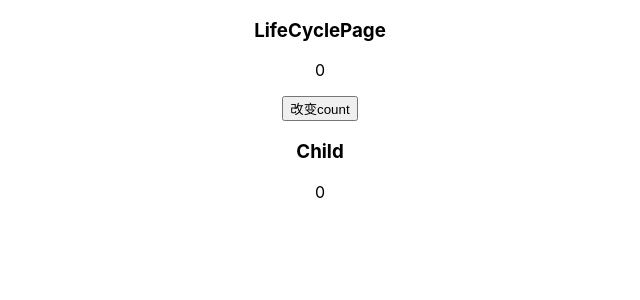
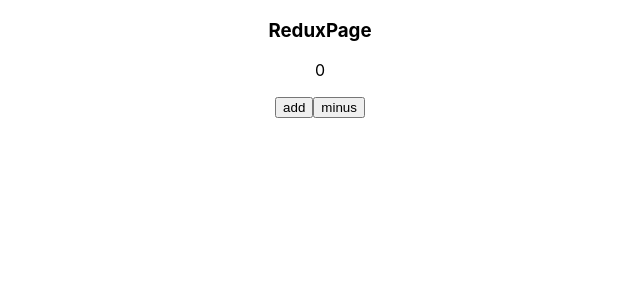
Before and after one commit to ShirlyZhang/LearnReact, a React app: page / in a window 1280 px wide. Shown: the top 300 px of the page, without its empty margins (320-960 px from the left). Built offline with nearby package versions, Linux system fonts and the light colour scheme.

Commit message:
redux学习完毕

```diff
--- a/package.json
+++ b/package.json
@@ -49,6 +49,7 @@
     "react-app-polyfill": "^1.0.6",
     "react-dev-utils": "^10.2.1",
     "react-dom": "^16.13.1",
+    "redux": "^4.0.5",
     "resolve": "1.15.0",
     "resolve-url-loader": "3.1.1",
     "sass-loader": "^8.0.2",
--- a/src/App.css
+++ b/src/App.css
@@ -36,3 +36,16 @@
     transform: rotate(360deg);
   }
 }
+
+.topBar {
+  border-bottom: solid 1px black;
+}
+
+.bottomBar {
+  position: fixed;
+  right: 0;
+  bottom: 0;
+  left: 0;
+  border-top: solid 1px black;
+
+}
--- a/src/App.js
+++ b/src/App.js
@@ -4,7 +4,10 @@ import './App.css';
 // import ClassConponent from './pages/ClassConponent';
 // import { FunctionComponent } from './pages/FunctionComponent';
 // import SetStatePage from './pages/SetStatePage';
-import LifeCyclePage from './pages/LifeCyclePage';
+// import LifeCyclePage from './pages/LifeCyclePage';
+// import HomePage from './pages/HomePage';
+// import UserPage from './pages/UserPage';
+import ReduxPage from './pages/ReduxPage';
 
 
 function App() {
@@ -30,7 +33,10 @@ function App() {
       {/* <ClassConponent /> */}
       {/* <FunctionComponent /> */}
       {/* <SetStatePage /> */}
-      <LifeCyclePage />
+      {/* <LifeCyclePage /> */}
+      {/* <HomePage /> */}
+      {/* <UserPage /> */}
+      <ReduxPage />
   </div>
 }
 
--- a/src/index.js
+++ b/src/index.js
@@ -5,8 +5,14 @@ import './index.css';
 // import logo from "./logo.svg"
 import App from './App';
 // import * as serviceWorker from './serviceWorker';
+import store from "./store/index"
 
 ReactDOM.render(<App />,document.getElementById('root'));
+
+store.subscribe(()=>{
+  console.log("state发生变化了");
+  ReactDOM.render(<App />,document.getElementById('root'));//重新render就可以了
+})
 
 // // If you want your app to work offline and load faster, you can change
 // // unregister() to register() below. Note this comes with some pitfalls.
--- /dev/null
+++ b/src/pages/HomePage.js
@@ -0,0 +1,25 @@
+import React, { Component } from 'react'
+import Layout from './Layout'
+
+export default class HomePage extends Component {
+  render() {
+    return (
+      <Layout showTopBar={false} showBottomBar={true} title="商城首页">
+        {/* <div>
+          <h3>HomePage</h3>
+        </div> */}
+        {
+          {
+            content:<div>
+                      <h3>HomePage</h3>
+                    </div>,
+            txt:"我是文本",
+            btnClick:()=>{
+              console.log("btnclick~~")
+            }
+          }
+        }
+      </Layout>
+    )
+  }
+}
--- /dev/null
+++ b/src/pages/ReduxPage.js
@@ -0,0 +1,33 @@
+import React, { Component } from 'react'
+import store from "../store/index"
+export default class ReduxPage extends Component {
+  componentDidMount(){
+    //或者在外层index.js做一个订阅 也可以做到视图刷新
+
+    // store.subscribe(()=>{
+    //   console.log("state发生变化了");
+    //   this.forceUpdate();
+    // })
+  }
+  render() {
+    console.log("store",store );
+    return (
+      <div>
+        <h3>ReduxPage</h3>
+        <p>{store.getState()}</p>
+        <button onClick={()=>{
+          store.dispatch({type:"ADD"})
+        }}>add</button>
+        <button onClick={()=>{
+          store.dispatch({type:"MINUS"})
+        }}>minus</button>
+      </div>
+    )
+  }
+}
+
+// 1. createStore 创建store
+// 2. reducer 初始化、修改状态函数
+// 3. getState 获取状态值
+// 4. dispatch 提交更新
+// 5. subscribe 变更订阅
--- /dev/null
+++ b/src/pages/UserPage.js
@@ -0,0 +1,14 @@
+import React, { Component } from 'react'
+import Layout from './Layout'
+
+export default class UserPage extends Component {
+  render() {
+    return (
+      <Layout showTopBar={true} showBottomBar={true} title="用户中心">
+        <div>
+          <h3>UserPage</h3>
+        </div>
+      </Layout>
+    )
+  }
+}
--- /dev/null
+++ b/src/store/index.js
@@ -0,0 +1,16 @@
+import { createStore } from 'redux'
+
+//定义state初始化和修改规则 reducer是一个纯函数
+function counterReducer(state = 0,action){
+  console.log("state",state);
+  switch(action.type){
+    case 'ADD':
+      return state + 1;
+    case 'MINUS':
+      return state - 1;
+    default:
+      return state;
+  }
+}
+const store = createStore(counterReducer);
+export default store;
```
Also changed, not shown: src/components/BottomBar.js (added, +11 -0 lines), src/components/TopBar.js (added, +11 -0 lines), src/pages/Layout.js (added, +23 -0 lines), 1 other file (tests, documents, lock files or other folders).
